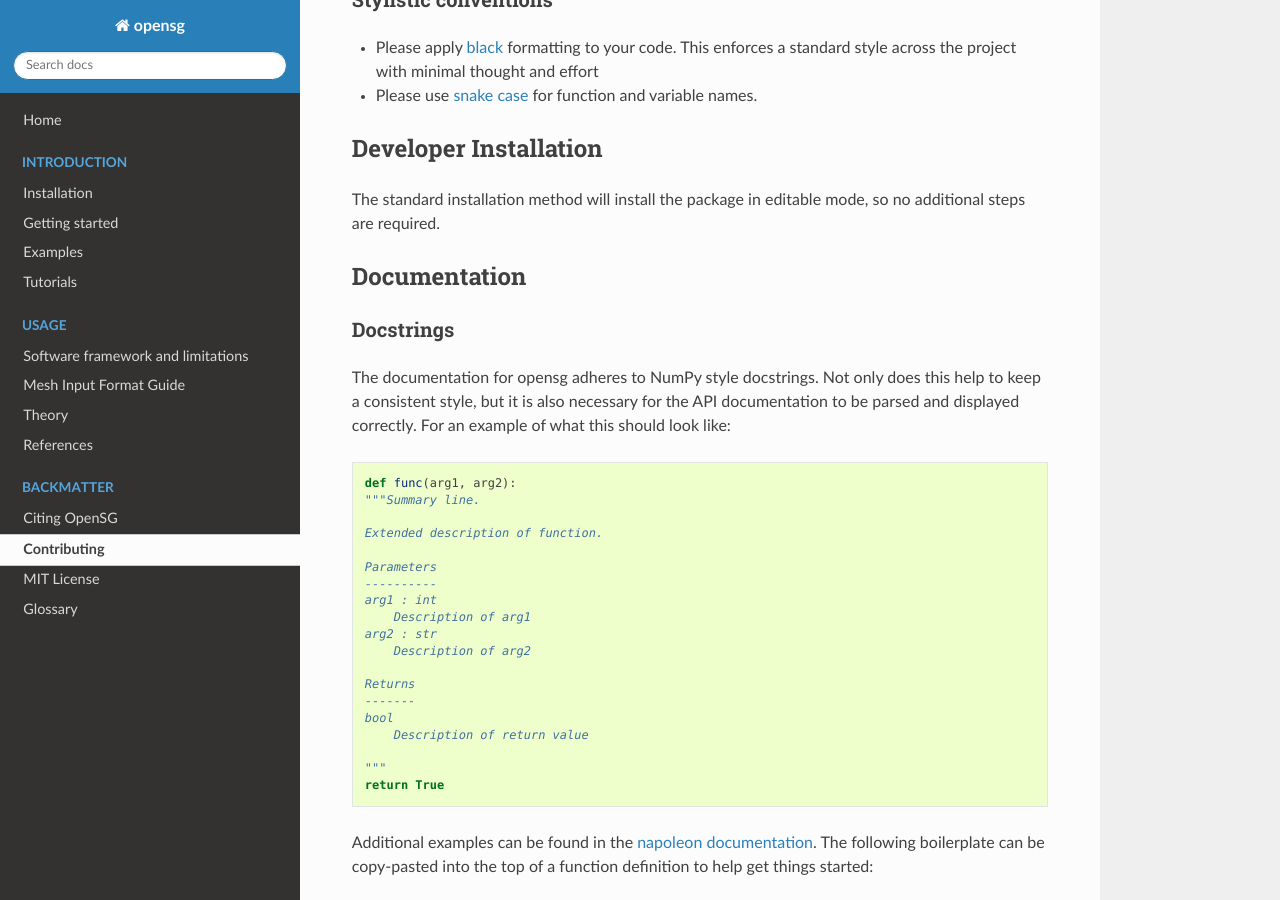
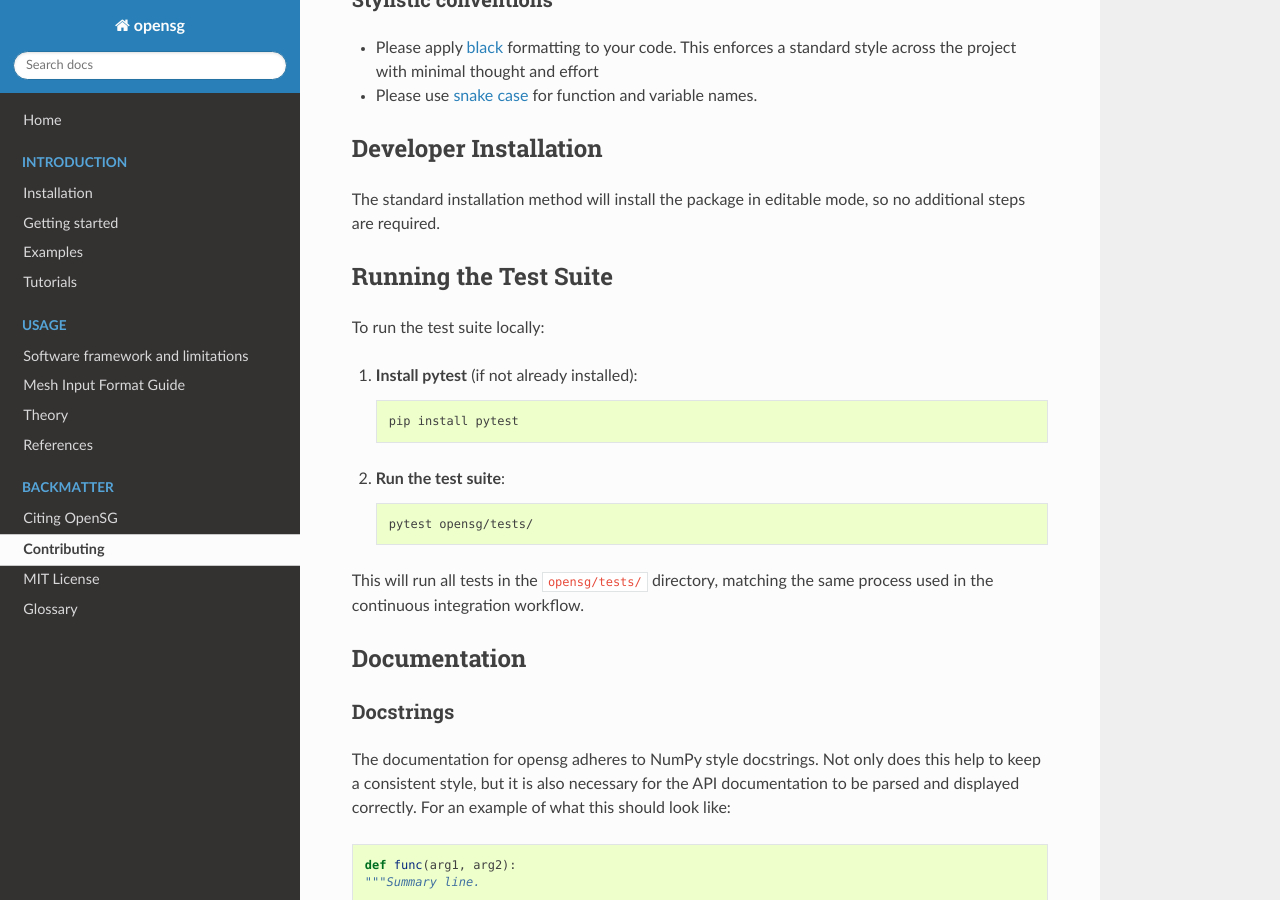
Before and after one commit to wenbinyugroup/OpenSG, a Sphinx documentation site: the page built from docs/contributing.rst, in a window 1280 px wide and 900 px high, scrolled down 1436 px. Built offline with Sphinx 7.4.7 and the Read the Docs theme 3.1.0, drawn with Linux system fonts in a browser that asks for light colours; pages that are not in the unit, such as notebooks, are missing from menus.

Commit message:
add instructions for running tests

```diff
--- a/docs/contributing.rst
+++ b/docs/contributing.rst
@@ -95,6 +95,25 @@ Developer Installation
 ----------------------
 
 The standard installation method will install the package in editable mode, so no additional steps are required.
+
+Running the Test Suite
+-----------------------
+
+To run the test suite locally:
+
+1. **Install pytest** (if not already installed):
+
+   .. code-block:: bash
+
+      pip install pytest
+
+2. **Run the test suite**:
+
+   .. code-block:: bash
+
+      pytest opensg/tests/
+
+This will run all tests in the ``opensg/tests/`` directory, matching the same process used in the continuous integration workflow.
 
 Documentation
 -------------
```
